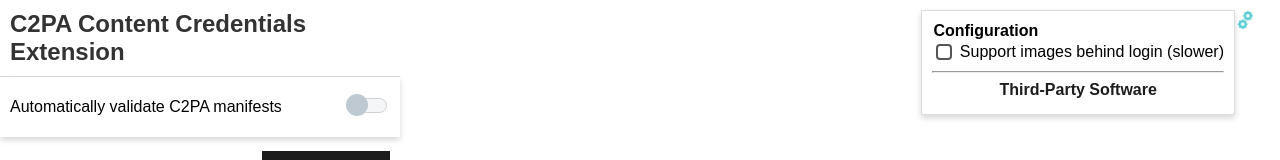
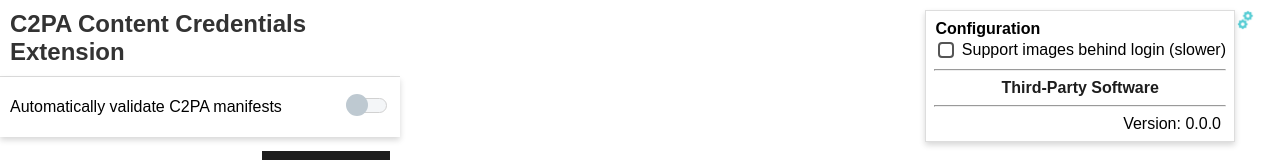
Before and after one commit to digimarc-corp/c2pa-content-credentials-extension, a website with bundled scripts: page popup.html in a window 1280 px wide. Both pictures are taken after a click on the button 1245 px from the left and 20 px from the top of the page. Shown: the top 160 px of the page. Built offline with nearby package versions, Linux system fonts and the light colour scheme; no server answers.

Commit message:
dynamically update version in popup linked to manifest current version

```diff
--- a/popup.html
+++ b/popup.html
@@ -173,7 +173,7 @@
       background-color: white;
       border: 1px solid #DDD;
       box-shadow: 0px 3px 6px rgba(0, 0, 0, 0.16);
-      padding: 10px;
+      padding: 8px;
       z-index: 1;
     }
 
@@ -228,6 +228,10 @@
       margin: 1px;
     }
 
+    .version-container {
+      text-align: right;
+      margin-right: 5px;
+    }
 
   </style>
 </head>
@@ -249,6 +253,10 @@
         <div>
           <a href="https://github.com/digimarc-corp/c2pa-content-credentials-extension/blob/main/THIRD_PARTY_LICENSES.md" target="_blank">Third-Party Software</a>
         </div>
+        <hr/>
+        <div class="version-container">
+          <span>Version: <span id="version-number"></span></span>
+      </div>
       </div>
     </div>
   <div id="toggle-container">
--- a/popup.js
+++ b/popup.js
@@ -6,6 +6,9 @@
   const computeDataURLcheckbox = document.getElementById('computeDataURL');
 
   const tab = {};
+
+  // Set the version number from the manifest
+  document.getElementById('version-number').textContent = chrome.runtime.getManifest().version;
 
   // Get active tab in the current window
   await chrome.tabs.query({ active: true, currentWindow: true }, (tabs) => {
```
